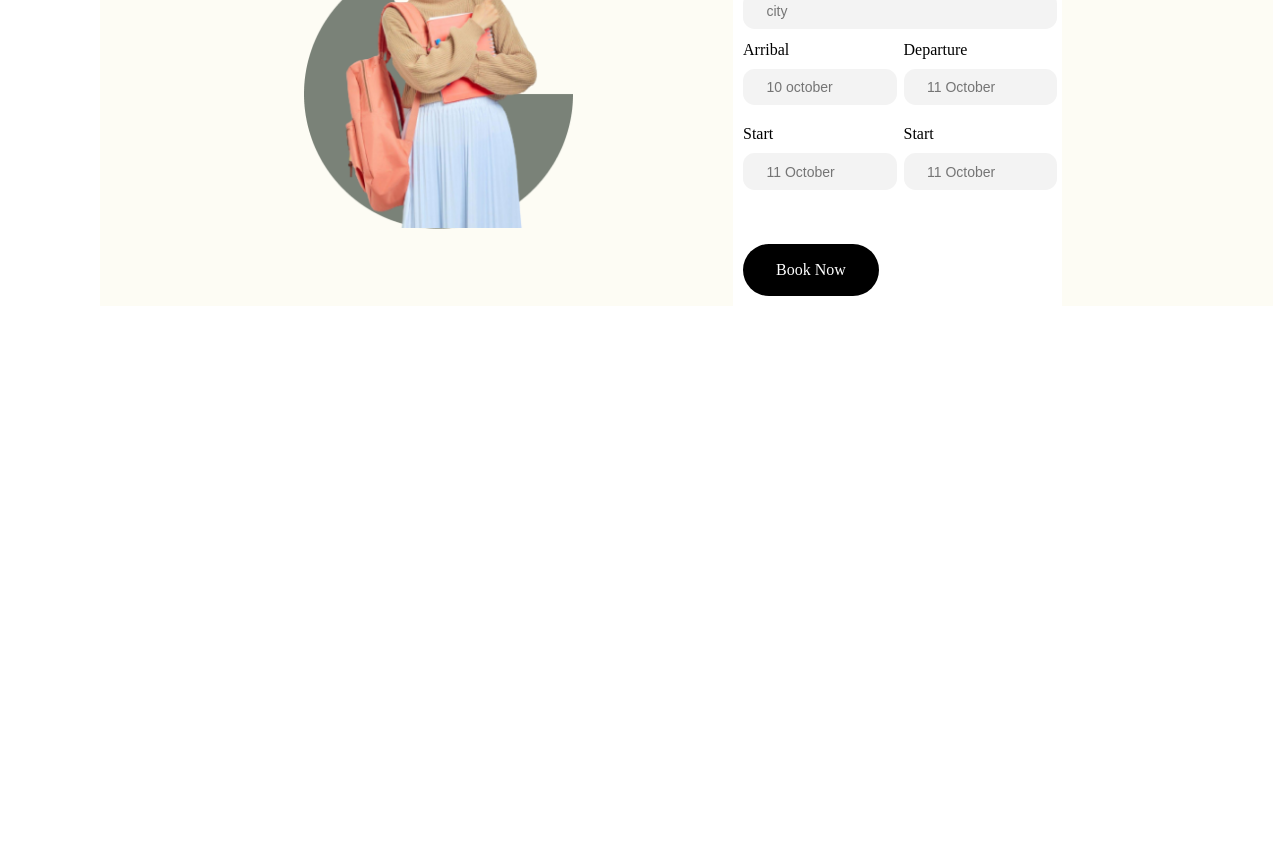
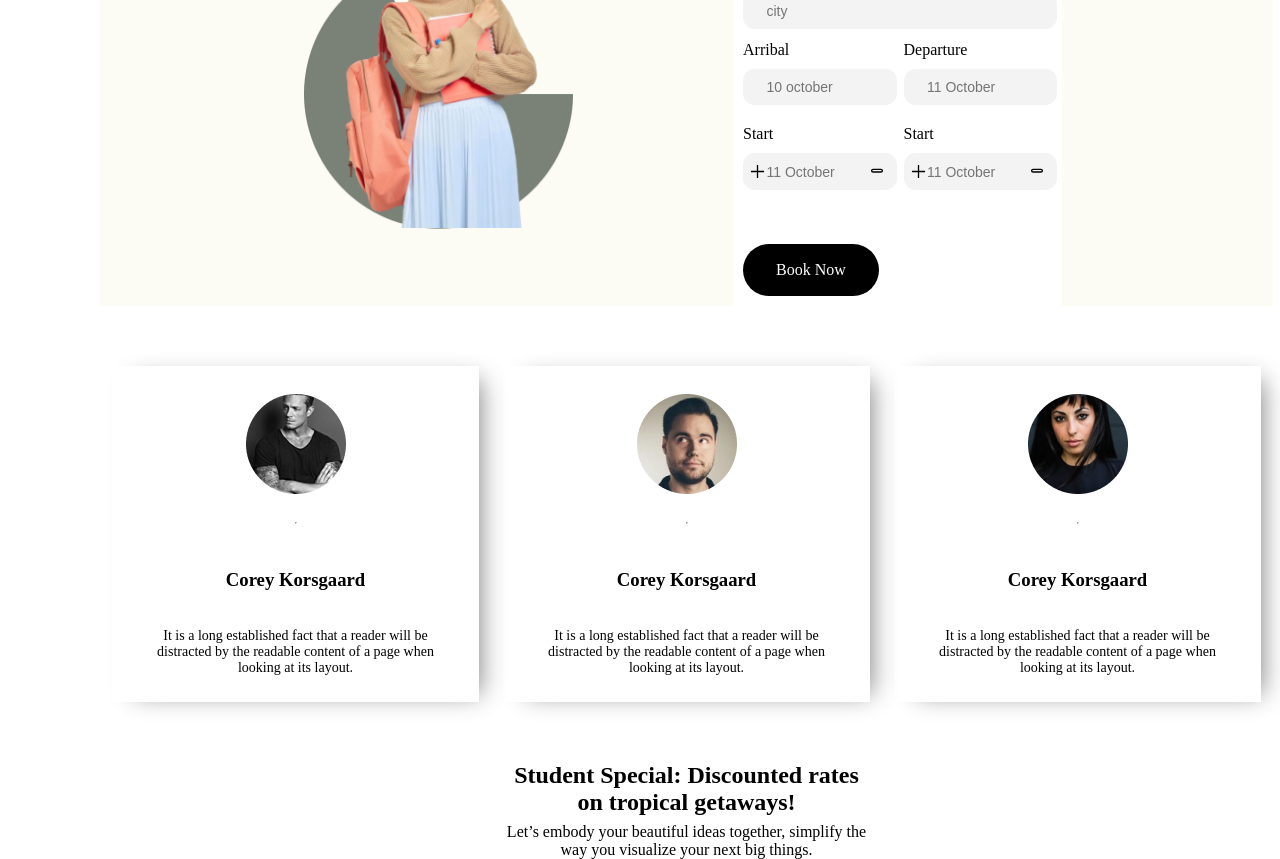
Before and after one commit to Nazmul-Hasan-Shadin/Tropical-vacation, a React (Vite) app: page / in a window 1280 px wide. Shown: the part 2400-3259 px from the top of the page. Before the commit the page ends 2706 px from the top, so only its background shows below. Built offline with nearby package versions, Linux system fonts and the light colour scheme.

Commit message:
testimonial section has added

```diff
--- a/package.json
+++ b/package.json
@@ -10,6 +10,7 @@
     "preview": "vite preview"
   },
   "dependencies": {
+    "axios": "^1.6.2",
     "localforage": "^1.10.0",
     "match-sorter": "^6.3.1",
     "react": "^18.2.0",
--- /dev/null
+++ b/public/testimonialData.json
@@ -0,0 +1,21 @@
+[
+    {
+        "name":"Corey Korsgaard",
+         "desc":"It is a long established fact that a reader will be distracted by the readable content of a page when looking at its layout.",
+         "image":"../src/assets/testimonials/profile1.png"
+
+    },
+    {
+        "name":"Corey Korsgaard",
+         "desc":"It is a long established fact that a reader will be distracted by the readable content of a page when looking at its layout.",
+         "image":"../src/assets/testimonials/profile2.png"
+
+    }
+    ,
+    {
+        "name":"Corey Korsgaard",
+         "desc":"It is a long established fact that a reader will be distracted by the readable content of a page when looking at its layout.",
+         "image":"../src/assets/testimonials/profile3.png"
+
+    }
+]
--- a/src/Component/BookingForm/BookingForm.css
+++ b/src/Component/BookingForm/BookingForm.css
@@ -51,3 +51,21 @@
     background-color: black;
     margin-top: 34px;
 }
+
+.form-wraper .increment{
+    position: relative;
+}
+
+.form-wraper .increment .add{
+    position: absolute;
+    font-size: 21px;
+    bottom: 18px;
+    left: 4px;
+}
+
+.form-wraper .increment .minus{
+    position: absolute;
+    position: absolute;
+    right: 12px;
+    bottom: 22px;
+}
--- a/src/Component/BookingForm/BookingForm.jsx
+++ b/src/Component/BookingForm/BookingForm.jsx
@@ -1,4 +1,5 @@
-
+import {IoAddSharp} from 'react-icons/io5'
+import {TiMinusOutline} from 'react-icons/ti'
 import './BookingForm.css'
 const BookingForm = () => {
     return (
@@ -31,16 +32,22 @@ const BookingForm = () => {
 
 
                <div className="destination">
-               <label htmlFor="start">Start
+             <div className='increment'>
+             <IoAddSharp className='add' />
+             <TiMinusOutline className='minus' />
+             <label htmlFor="start">Start
                <input className='inputItem' type="text" placeholder='11 October' />
                </label>
+             </div>
 
 
-               <label htmlFor="room">Start
-
-               <input className='inputItem' type="text" name='room' placeholder='11 October' />
-
+             <div className='increment'>
+             <IoAddSharp className='add' />
+             <TiMinusOutline className='minus'></TiMinusOutline>
+             <label htmlFor="start">Start
+               <input className='inputItem' type="text" placeholder='11 October' />
                </label>
+             </div>
 
                </div>
 
--- /dev/null
+++ b/src/Component/Footer/Footer.jsx
@@ -0,0 +1,22 @@
+import React from 'react';
+
+const Footer = () => {
+    return (
+        <div>
+            <header>
+
+
+            <h2 style={{textAlign:"center"}}>
+                Student Special: Discounted rates <br /> on tropical getaways!
+                </h2>
+
+                <p style={{textAlign:"center",marginTop:'7px'}}>
+                Let’s embody your beautiful ideas together, simplify the <br /> way you visualize your next big things.
+                </p>
+
+            </header>
+        </div>
+    );
+};
+
+export default Footer;
--- /dev/null
+++ b/src/Component/Testimonials/Testimonial.css
@@ -0,0 +1,32 @@
+
+.testimonial-container{
+    display: flex;
+    flex-direction: column;
+    justify-content: center;
+    align-items: center;
+    margin: 60px 12px;
+    box-shadow: 12px 3px 24px -11px gray;
+}
+
+
+.testimonial-title{
+    margin: 37px 0px;
+}
+
+
+   .testimonial-body> .desc{
+    width: 300px;
+    text-align: center;
+
+    }
+
+   .testimonial-wraper{
+    display: flex;
+    flex-direction: column;
+    align-items: center;
+    padding: 12px 0px;
+    justify-content: center;
+   }
+   .hr{
+    background-color: gray;
+   }
--- /dev/null
+++ b/src/Component/Testimonials/Testimonial.jsx
@@ -0,0 +1,23 @@
+import React from 'react';
+import './Testimonial.css'
+const Testimonial = ({testimonial}) => {
+    const {image,desc,name}=testimonial;
+    return (
+        <div className='testimonial-container'>
+            <div className='testimonial-wraper'>
+               <figure>
+               <img src={image} alt="" />
+               </figure>
+              <hr />
+            <h3 className='testimonial-title'>{name}</h3>
+              <div style={{paddingBottom:'14px'}}  className='testimonial-body'>
+                <p className='desc'>
+                 {desc}
+                </p>
+              </div>
+            </div>
+        </div>
+    );
+};
+
+export default Testimonial;
--- a/src/Pages/Home/Home.jsx
+++ b/src/Pages/Home/Home.jsx
@@ -3,6 +3,9 @@ import Navbar from '../../Component/Navbar/Navbar';
 import Banner from '../../Shared/Banner/Banner';
 import TropicalAdvancture from '../../Component/TropicalAdvancture/TropicalAdvancture';
 import Designation from '../../Component/Designation/Designation';
+import Testimonial from '../../Component/Testimonials/Testimonial';
+import Testimonials from '../Testimonials/Testimonials';
+import Footer from '../../Component/Footer/Footer';
 
 const Home = () => {
     return (
@@ -41,6 +44,10 @@ const Home = () => {
 
    ></Banner>
 
+<Testimonials></Testimonials>
+
+<Footer></Footer>
+
 
 
 
--- /dev/null
+++ b/src/Pages/Testimonials/Testimonials.css
@@ -0,0 +1,4 @@
+.testimonials-container{
+    display: grid;
+    grid-template-columns: repeat(3,1fr);
+}
--- /dev/null
+++ b/src/Pages/Testimonials/Testimonials.jsx
@@ -0,0 +1,25 @@
+import React, { useEffect, useState } from 'react';
+import Testimonial from '../../Component/Testimonials/Testimonial';
+import './Testimonials.css'
+
+const Testimonials = () => {
+    const [testimonial,setTestimonial]= useState([])
+    useEffect(()=>{
+      fetch('testimonialData.json')
+      .then(res=>res.json())
+      .then(data=>{
+        setTestimonial(data)
+      })
+
+
+    },[])
+    return (
+        <div className='testimonials-container'>
+       {
+        testimonial.map((testimonial,index)=>   <Testimonial key={index} testimonial={testimonial}></Testimonial>)
+       }
+        </div>
+    );
+};
+
+export default Testimonials;
```
Also changed, not shown: 1 other file (tests, documents, lock files or other folders).
